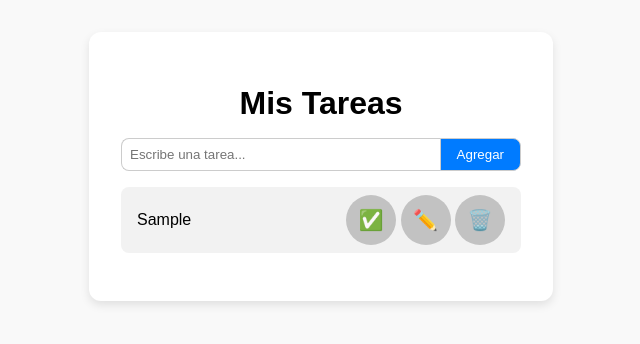
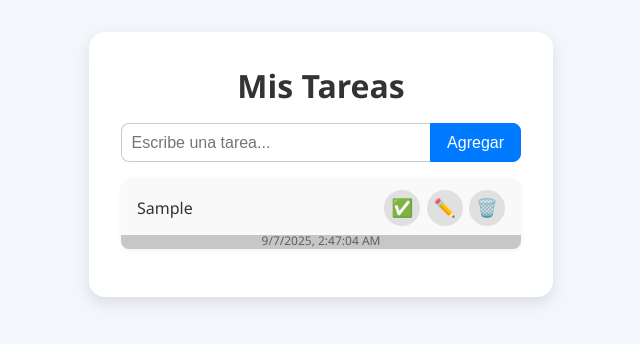
Before and after one commit to GreatBahamut/bahamut-to-do-list, a plain HTML site: page index.html in a window 1280 px wide. Both pictures are taken after typing "Sample" into the empty fields and a click on the button "Agregar". Shown: the whole page, without its empty margins (319-959 px from the left). Drawn offline with Linux system fonts and the light colour scheme.

Commit message:
Se añadió fecha y hora a las tareas cuando se crea una, también se mejoró el css

```diff
--- a/code.js
+++ b/code.js
@@ -41,41 +41,21 @@ function renderTareas() {
 
   const tareasOrdenadas = [...tareas].sort((a, b) => a.id - b.id);
 
-  tareasOrdenadas.forEach(tarea => {
-    const li = document.createElement("li");
-    li.className = "task-item";
-    li.dataset.id = tarea.id;
-
-    const span = document.createElement("span");
-    span.className = "task-text";
-    span.textContent = tarea.texto;
-    if (tarea.done) {
-      span.style.textDecoration = "line-through";
-    }
-
-    li.appendChild(span);
-
-    if (tarea.done) {
-      const status = document.createElement("span");
-      status.className = "task-status";
-      status.textContent = " REALIZADA! 👍🏻";
-      span.insertAdjacentElement("afterend", status);
-    }
-
-    const buttonsDiv = document.createElement("div");
-    buttonsDiv.className = "task-buttons";
-    buttonsDiv.innerHTML = BOTONES_TAREA;
-    li.appendChild(buttonsDiv);
-
-    lista.appendChild(li);
-  });
+  tareasOrdenadas.forEach(tarea => renderTarea(tarea));
 }
 
 // --- Funciones para agregar tarea ---
 function crearTarea(texto) {
   const noRealizadas = tareas.filter(t => !t.done);
   const maxId = noRealizadas.length > 0 ? Math.max(...noRealizadas.map(t => t.id)) : 0;
-  return { id: maxId + 1, texto, done: false };
+  const ahora = new Date();
+
+  return {
+    id: maxId + 1,
+    texto,
+    done: false,
+    fecha: ahora.toLocaleString()
+  };
 }
 
 function agregarTarea(texto) {
@@ -91,24 +71,44 @@ function renderTarea(tarea) {
   li.className = "task-item";
   li.dataset.id = tarea.id;
 
+  // --- Contenedor principal ---
+  const contenidoDiv = document.createElement("div");
+  contenidoDiv.className = "task-content";
+
+  // Texto
   const span = document.createElement("span");
   span.className = "task-text";
   span.textContent = tarea.texto;
-  li.appendChild(span);
-
   if (tarea.done) {
     span.style.textDecoration = "line-through";
+  }
+  contenidoDiv.appendChild(span);
+
+  // Estado
+  if (tarea.done) {
     const status = document.createElement("span");
     status.className = "task-status";
     status.textContent = " REALIZADA! 👍🏻";
-    span.insertAdjacentElement("afterend", status);
+    contenidoDiv.appendChild(status);
   }
 
+  // Botones
   const buttonsDiv = document.createElement("div");
   buttonsDiv.className = "task-buttons";
   buttonsDiv.innerHTML = BOTONES_TAREA;
-  li.appendChild(buttonsDiv);
+  contenidoDiv.appendChild(buttonsDiv);
 
+  li.appendChild(contenidoDiv);
+
+  // Fecha (si existe)
+  if (tarea.fecha) {
+    const fechaDiv = document.createElement("div");
+    fechaDiv.className = "task-date";
+    fechaDiv.textContent = tarea.fecha;
+    li.appendChild(fechaDiv);
+  }
+
+  // Insertar en orden
   const liSiguiente = Array.from(lista.children).find(
     child => Number(child.dataset.id) > tarea.id
   );
--- a/style.css
+++ b/style.css
@@ -1,7 +1,7 @@
-/* Estilos generales */
+/* Contenedor principal */
 body {
-  font-family: Arial, sans-serif;
-  background: #f9f9f9;
+  font-family: "Segoe UI", Tahoma, Geneva, Verdana, sans-serif;
+  background: #f3f6fa;
   margin: 0;
   padding: 2rem;
   display: flex;
@@ -11,91 +11,134 @@ body {
 .app {
   background: #fff;
   padding: 2rem;
-  border-radius: 12px;
-  box-shadow: 0 4px 10px rgba(0,0,0,0.1);
+  border-radius: 16px;
+  box-shadow: 0 6px 15px rgba(0,0,0,0.1);
   width: 400px;
   max-width: 100%;
 }
 
 h1 {
   margin-bottom: 1rem;
+  margin-top: 0px;
   text-align: center;
+  color: #333;
 }
 
+/* Formulario */
 .task-form {
   display: flex;
-  align-items: stretch;
 }
 
 .task-input {
   flex: 1;
-  padding: 0.5rem;
+  padding: 0.6rem;
   border: 1px solid #ccc;
   border-right: none;
   border-radius: 8px 0 0 8px;
   outline: none;
+  font-size: 1rem;
 }
 
 .task-form button {
   padding: 0 1rem;
-  border: 1px solid #ccc;
+  border: 1px solid #007bff;
   border-radius: 0 8px 8px 0;
   background: #007bff;
   color: white;
   cursor: pointer;
+  font-size: 1rem;
+  transition: background 0.2s ease;
 }
 
 .task-form button:hover {
   background: #0056b3;
 }
 
-/* Lista de tareas */
+/* Lista */
 .task-list {
   list-style: none;
   padding: 0;
+  margin-top: 1rem;
 }
 
 .task-item {
+  position: relative;
+  background: #f9f9f9;
+  padding: 0.75rem 1rem 0px;
+  margin-bottom: 0.75rem;
+  border-radius: 10px;
+  box-shadow: 0 2px 5px rgba(0,0,0,0.05);
+  display: flex;
+  flex-direction: column;
+  align-items: stretch;
+}
+
+.task-item::after {
+  content: "";
+  position: absolute;
+  bottom: 0;
+  left: 0;
+  width: 100%;
+  height: 20%; /* altura de la franja inferior */
+  background-color: #000; /* color de la franja */
+  border-bottom-left-radius: 8px;
+  border-bottom-right-radius: 8px;
+  opacity: 0.2; /* opcional, para que no tape todo */
+  pointer-events: none; /* que no interfiera con los botones */
+}
+
+/* Contenido principal de cada tarea */
+.task-content {
   display: flex;
   justify-content: space-between;
   align-items: center;
-  background: #f2f2f2;
-  padding: 0.5rem 1rem;
-  margin-bottom: 0.5rem;
-  border-radius: 8px;
 }
 
 .task-text {
   flex-grow: 1;
+  font-size: 1rem;
+  color: #333;
+  margin-right: 1rem;
 }
 
-/* Botones de cada tarea */
+.task-buttons {
+  display: flex;
+  gap: 0.4rem;
+}
+
 .task-buttons button {
   border: none;
-  background: #00000033;
+  background: #e0e0e0;
   cursor: pointer;
-  font-size: clamp(14px, 2vw, 20px);
-  line-height: 1;
-  width: clamp(30px, 5vw, 50px);
-  aspect-ratio: 1 / 1;
+  font-size: 1.1rem;
+  width: 36px;
+  height: 36px;
   border-radius: 50%;
+  transition: background 0.2s ease, transform 0.1s ease;
 }
 
 .task-buttons button:hover {
-  opacity: 0.7;
+  background: #d0d0d0;
+  transform: scale(1.1);
 }
 
-/* Tarea completada */
+/* Estado realizada */
 .done {
   text-decoration: line-through;
-  color: gray;
+  color: #888;
 }
 
 .task-status {
-  color: #4CAF50;
+  display: inline-block;
+  margin-left: 8px;
   font-weight: bold;
-  font-family: "Segoe UI", Tahoma, Geneva, Verdana, sans-serif;
-  margin-left: 8px;
-  margin-right: 12px;
-  font-size: 0.95em;
+  color: #2ecc71;
 }
+
+/* Fecha */
+.task-date {
+  font-size: 0.75em;
+  color: #777;
+  margin-top: 6px;
+  text-align: center;
+}
```
Also changed, not shown: index.html (line endings or trailing spaces).
